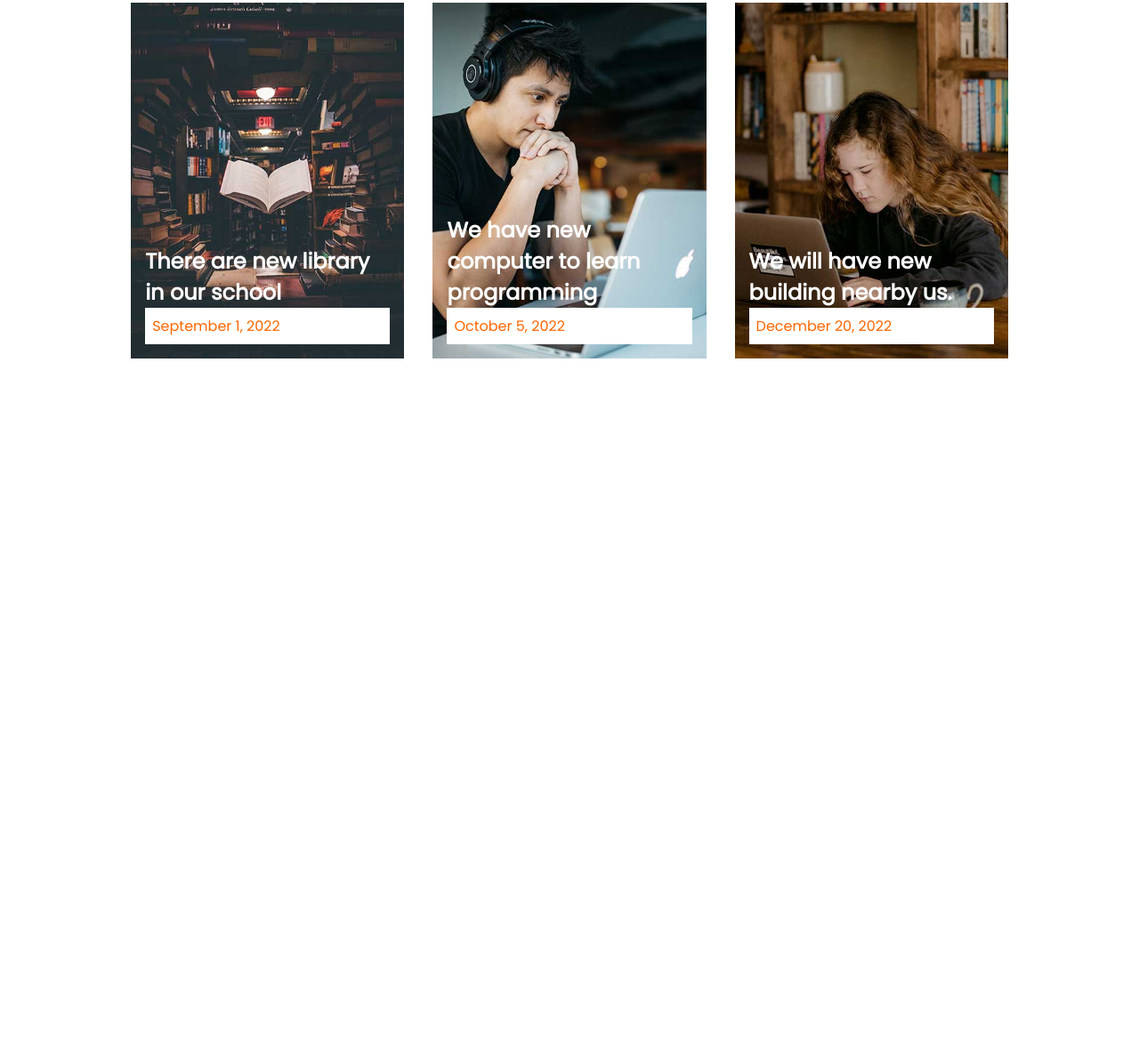
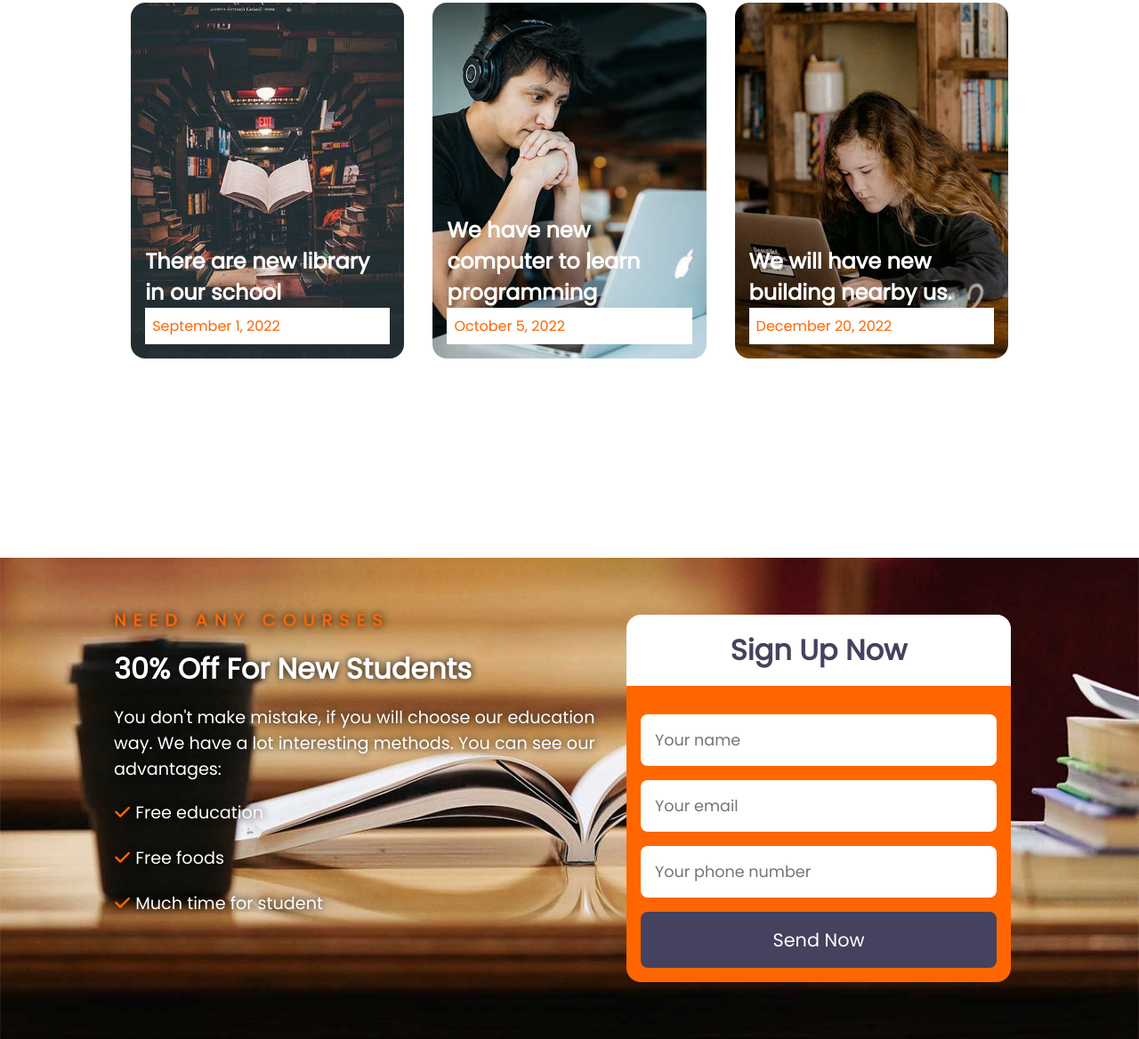
Before and after one commit to Atom079/40-school, a plain HTML site: page index.html in a window 1280 px wide. Shown: the part 2527-3695 px from the top of the page at 89% size. Before the commit the page ends 3042 px from the top, so only its background shows below. Drawn offline with Linux system fonts and the light colour scheme.

Commit message:
i have finished contact section

```diff
--- a/css/main.css
+++ b/css/main.css
@@ -46,6 +46,10 @@ a{
     display: flex;
     justify-content: center;
     align-items: center;
+}
+.df_ct{
+    display: flex;
+    justify-content: space-between;
 }
 /* End Display flex blocks */
 
@@ -355,9 +359,87 @@ a{
 }
 .col_bg{
     transition: all .4s ease;
+    border-radius: 1rem;
 }
 .col_bg:hover{
     transform: scale(1.2);
     z-index: 2;
 }
 /* End Blog section styling */
+/* Contact section styling */
+.contact{
+    padding: 3rem 0;
+    margin-top: 7rem;
+    background-image: url("../img/registration.jpg");
+    background-repeat: no-repeat;
+    background-size: cover;
+    background-position: center;
+}
+.text_ct .first_ct{
+    padding: 0.5rem 0;
+    letter-spacing: 0.5rem;
+    color: #ff6600;
+    font-weight: bold;
+    font-size: 1.2rem;
+    text-shadow: 0 0 10px black;
+}
+.text_ct h1{
+    color: white;
+    padding: 0.5rem 0;
+    font-size: 2rem;
+    text-shadow: 0 0 10px black;
+}
+.text_ct p{
+    color: white;
+    font-size: 1.2rem;
+    padding: 0.5rem 0;
+    text-shadow: 0 0 10px black;
+}
+.text_ct i{
+    color: #ff6600;
+    font-size: 1.2rem;
+    padding: 0.5rem 0;
+    text-shadow: 0 0 10px black;
+}
+.form{
+    background-color: #ff6600;
+    border-radius: 1rem;
+    margin: 1rem;
+}
+.form input{
+    display: block;
+    width: 25rem;
+    padding: 1rem;
+    margin: 1rem 0;
+    font-size: 1.1rem;
+    border-radius: 0.5rem;
+    border: none;
+}
+.form input:focus{
+    outline: none;
+}
+.form h1{
+    background-color: white;
+    padding: 1rem;
+    text-align: center;
+    color: #44425e;
+    font-size: 2rem;
+    border-top-right-radius: 1rem;
+    border-top-left-radius: 1rem;
+}
+.content_form{
+    padding: 1rem;
+}
+.btn_ct{
+    padding: 1rem 2rem;
+    border-radius: 0.5rem;
+    width: 25rem;
+    border: none;
+    background-color: #44425e;
+    font-size: 1.3rem;
+    color: white;
+}
+.btn_ct:hover{
+    background-color: #22212d;
+}
+/* End Contact section styling */
--- a/index.html
+++ b/index.html
@@ -61,7 +61,7 @@
                     <li><a href="#about">About</a></li>
                     <li><a href="#teacher">Teachers</a></li>
                     <li><a href="#blog">Blog</a></li>
-                    <li><a href="#">Contact</a></li>
+                    <li><a href="#contact">Contact</a></li>
                 </ul>
                 <div class="bars">
                     <i class="fa-solid fa-bars"></i>
@@ -199,6 +199,34 @@
         </div>
     </section>
     <!-- End Blog section -->
+    <!-- Contact sectino -->
+    <section id="contact" class="contact">
+        <div class="container">
+            <div class="df_ct">
+                <div class="text_ct">
+                    <p class="first_ct">NEED ANY COURSES</p>
+                    <h1>30% Off For New Students</h1>
+                    <p>
+                        You don't make mistake, if you will choose our education way. We have a lot
+                        interesting methods. You can see our advantages:
+                    </p>
+                    <p><i class="fa-solid fa-check"></i> Free education</p>
+                    <p><i class="fa-solid fa-check"></i> Free foods</p>
+                    <p><i class="fa-solid fa-check"></i> Much time for student</p>
+                </div>
+                <form action="#" class="form">
+                    <h1>Sign Up Now</h1>
+                    <div class="content_form">
+                        <input type="text" placeholder="Your name">
+                        <input type="email" placeholder="Your email">
+                        <input type="phone" placeholder="Your phone number">
+                        <button class="btn_ct" type="submit">Send Now</button>
+                    </div>
+                </form>
+            </div>
+        </div>
+    </section>
+    <!-- End Contact sectino -->
     <!-- Js link -->
     <script src="./js/script.js"></script>
 </body>
```
